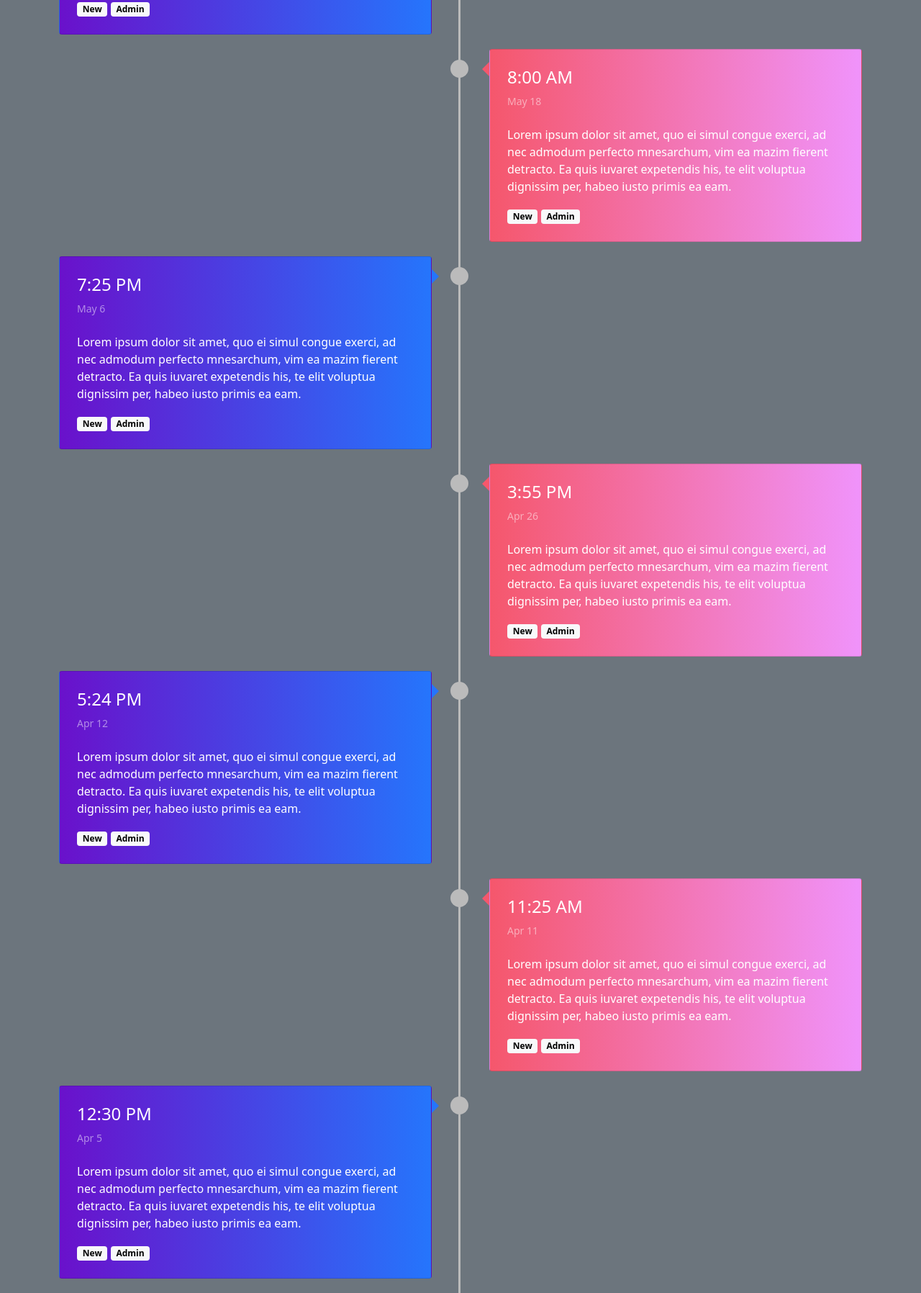
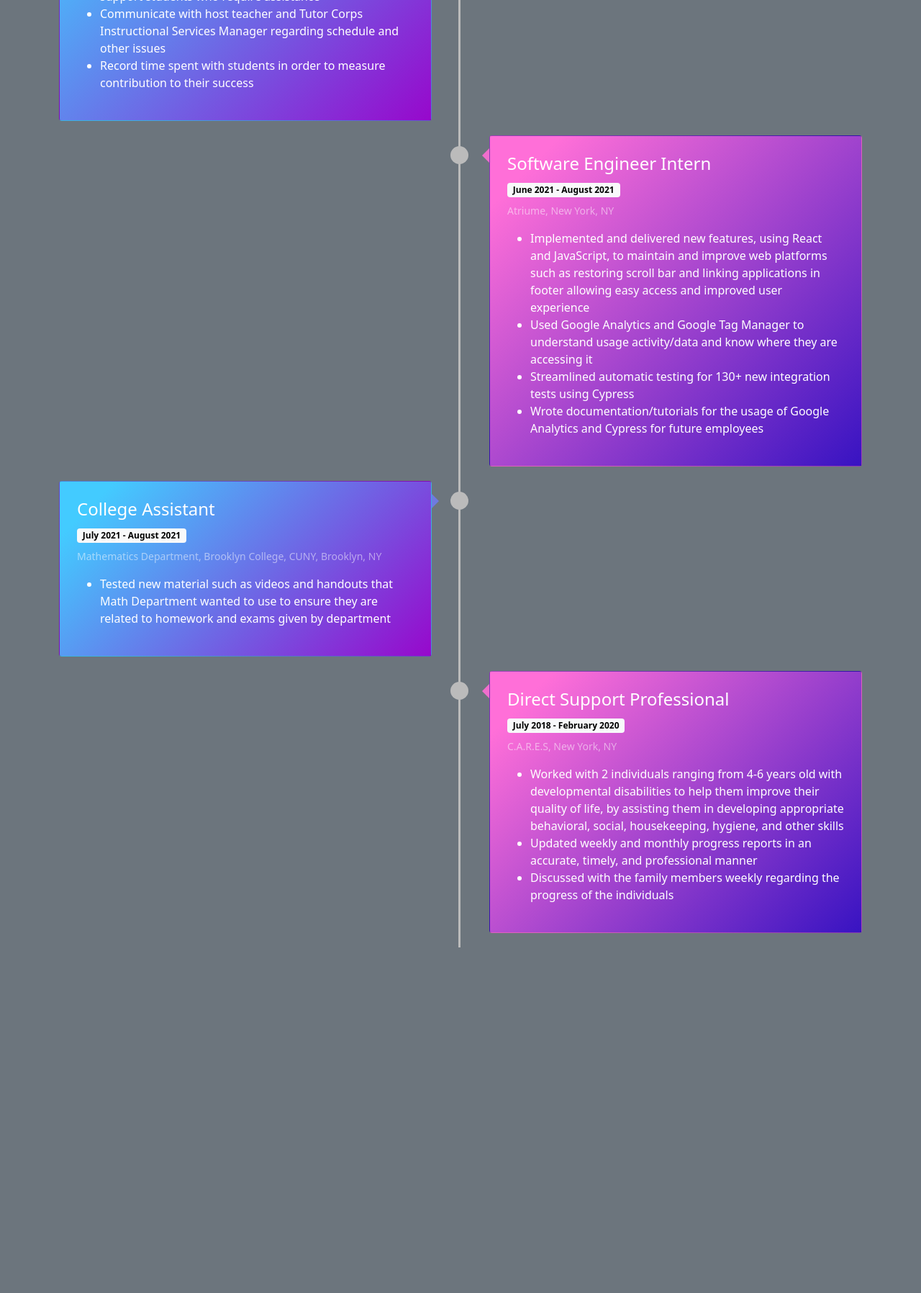
Before and after one commit to Daniel-Ho986/CISC-3610, a plain HTML site: page labs/resume/experience.html in a window 1280 px wide. Shown: the part 324-2120 px from the top of the page at 72% size. After the commit the page ends 1688 px from the top, so only its background shows below. Drawn offline with nearby package versions, Linux system fonts and the light colour scheme.

Commit message:
experience completed

```diff
--- a/labs/resume/experience.css
+++ b/labs/resume/experience.css
@@ -55,9 +55,9 @@
     top: 18px;
     z-index: 1;
     right: 30px;
-    border: medium solid rgba(37, 117, 252, 1);
+    border: medium solid rgba(112, 124, 255, 0.77);
     border-width: 10px 0 10px 10px;
-    border-color: transparent transparent transparent rgba(37, 117, 252, 1);
+    border-color: transparent transparent transparent rgba(112, 124, 255, 0.77);
   }
 
   /* Add arrows to the right container (pointing left) */
@@ -67,9 +67,9 @@
     top: 18px;
     z-index: 1;
     left: 30px;
-    border: medium solid rgba(245, 87, 108, 1);
+    border: medium solid rgba(255, 110, 214, 0.9);
     border-width: 10px 10px 10px 0;
-    border-color: transparent rgba(245, 87, 108, 1) transparent transparent;
+    border-color: transparent rgba(255, 110, 214, 0.9) transparent transparent;
   }
 
   /* Fix the circle for containers on the right side */
@@ -124,7 +124,8 @@
     background: -webkit-linear-gradient(to right, rgba(106, 17, 203, 1), rgba(37, 117, 252, 1));
 
     /* W3C, IE 10+/ Edge, Firefox 16+, Chrome 26+, Opera 12+, Safari 7+ */
-    background: linear-gradient(to right, rgba(106, 17, 203, 1), rgba(37, 117, 252, 1))
+    /* background: linear-gradient(to right, rgba(106, 17, 203, 1), rgba(37, 117, 252, 1)); */
+    background-image: linear-gradient(135deg, #43CBFF 10%, #9708CC 100%);
   }
 
   .gradient-custom-4 {
@@ -135,5 +136,6 @@
     background: -webkit-linear-gradient(to left, rgba(240, 147, 251, 1), rgba(245, 87, 108, 1));
 
     /* W3C, IE 10+/ Edge, Firefox 16+, Chrome 26+, Opera 12+, Safari 7+ */
-    background: linear-gradient(to left, rgba(240, 147, 251, 1), rgba(245, 87, 108, 1))
+    /* background: linear-gradient(to left, rgba(240, 147, 251, 1), rgba(245, 87, 108, 1)); */
+    background-image: linear-gradient(135deg, #FF6FD8 10%, #3813C2 100%);
   }
--- a/labs/resume/experience.html
+++ b/labs/resume/experience.html
@@ -54,107 +54,74 @@
             <div class="timeline-4 left-4">
                 <div class="card gradient-custom">
                     <div class="card-body p-4">
-                <h4>7:45PM</h4>
-                <p class="small text-white-50 mb-4">May 21</p>
-                <p>Lorem ipsum dolor sit amet, quo ei simul congue exerci, ad nec admodum perfecto
-                  mnesarchum, vim ea mazim fierent detracto. Ea quis iuvaret expetendis his, te elit voluptua dignissim
-                  per, habeo iusto primis ea eam.
-                </p>
-                <h6 class="badge bg-light text-black mb-0">New</h6>
-                <h6 class="badge bg-light text-black mb-0">Admin</h6>
+                        <h4>High School Tutor</h4>
+
+                        <h6 class="badge bg-light text-black">August 2021 - Present</h6>
+                        <p class="small text-white-50">CUNY Tutor Corps, New York, NY</p>
+
+                        <ul>
+                            <li>Completed monthly professional development workshops which taught different learning styles for children</li>
+                            <li>Collaborate with host teacher to review lesson plans and support students who require assistance</li>
+                            <li>Communicate with host teacher and Tutor Corps Instructional Services Manager regarding schedule and other issues</li>
+                            <li>Record time spent with students in order to measure contribution to their success</li>
+                        </ul>
                     </div>
                 </div>
             </div>
+
             <div class="timeline-4 right-4">
                 <div class="card gradient-custom-4">
                     <div class="card-body p-4">
-                <i class="fas fa-camera fa-2x mb-3"></i>
-                <h4>8:00 AM</h4>
-                <p class="small text-white-50 mb-4">May 18</p>
-                <p>Lorem ipsum dolor sit amet, quo ei simul congue exerci, ad nec admodum perfecto
-                  mnesarchum, vim ea mazim fierent detracto. Ea quis iuvaret expetendis his, te elit voluptua dignissim
-                  per, habeo iusto primis ea eam.
-                </p>
-                <h6 class="badge bg-light text-black mb-0">New</h6>
-                <h6 class="badge bg-light text-black mb-0">Admin</h6>
+                        <h4>Software Engineer Intern</h4>
+
+                        <h6 class="badge bg-light text-black">June 2021 - August 2021</h6>
+                        <p class="small text-white-50">Atriume, New York, NY</p>
+
+                        <ul>
+                            <li>Implemented and delivered new features, using React and JavaScript, to maintain and improve web platforms such as restoring scroll bar and linking applications in footer allowing easy access and improved user experience</li>
+                            <li>Used Google Analytics and Google Tag Manager to understand usage activity/data and know where they are accessing it</li>
+                            <li>Streamlined automatic testing for 130+ new integration tests using Cypress</li>
+                            <li>Wrote documentation/tutorials for the usage of Google Analytics and Cypress for future employees</li>
+                        </ul>
                     </div>
                 </div>
             </div>
+
             <div class="timeline-4 left-4">
                 <div class="card gradient-custom">
                     <div class="card-body p-4">
-                <i class="fas fa-campground fa-2x mb-3"></i>
-                <h4>7:25 PM</h4>
-                <p class="small text-white-50 mb-4">May 6</p>
-                <p>Lorem ipsum dolor sit amet, quo ei simul congue exerci, ad nec admodum perfecto
-                  mnesarchum, vim ea mazim fierent detracto. Ea quis iuvaret expetendis his, te elit voluptua dignissim
-                  per, habeo iusto primis ea eam.
-                </p>
-                <h6 class="badge bg-light text-black mb-0">New</h6>
-                <h6 class="badge bg-light text-black mb-0">Admin</h6>
+                        <h4>College Assistant</h4>
+
+                        <h6 class="badge bg-light text-black">July 2021 - August 2021</h6>
+                        <p class="small text-white-50">Mathematics Department, Brooklyn College, CUNY, Brooklyn, NY</p>
+
+                        <ul>
+                            <li>Tested new material such as videos and handouts that Math Department wanted to use to ensure they are related to homework and exams given by department</li>
+                        </ul>
                     </div>
                 </div>
             </div>
+
             <div class="timeline-4 right-4">
                 <div class="card gradient-custom-4">
                     <div class="card-body p-4">
-                <i class="fas fa-sun fa-2x mb-3"></i>
-                <h4>3:55 PM</h4>
-                <p class="small text-white-50 mb-4">Apr 26</p>
-                <p>Lorem ipsum dolor sit amet, quo ei simul congue exerci, ad nec admodum perfecto
-                  mnesarchum, vim ea mazim fierent detracto. Ea quis iuvaret expetendis his, te elit voluptua dignissim
-                  per, habeo iusto primis ea eam.
-                </p>
-                <h6 class="badge bg-light text-black mb-0">New</h6>
-                <h6 class="badge bg-light text-black mb-0">Admin</h6>
+                        <h4>Direct Support Professional</h4>
+
+                        <h6 class="badge bg-light text-black">July 2018 - February 2020</h6>
+                        <p class="small text-white-50">C.A.R.E.S, New York, NY</p>
+
+                        <ul>
+                            <li>Worked with 2 individuals ranging from 4-6 years old with developmental disabilities to help them improve their quality of life, by assisting them in developing appropriate behavioral, social, housekeeping, hygiene, and other skills</li>
+                            <li>Updated weekly and monthly progress reports in an accurate, timely, and professional manner</li>
+                            <li>Discussed with the family members weekly regarding the progress of the individuals</li>
+                        </ul>
                     </div>
                 </div>
             </div>
-          <div class="timeline-4 left-4">
-            <div class="card gradient-custom">
-              <div class="card-body p-4">
-                <i class="fas fa-palette fa-2x mb-3"></i>
-                <h4>5:24 PM</h4>
-                <p class="small text-white-50 mb-4">Apr 12</p>
-                <p>Lorem ipsum dolor sit amet, quo ei simul congue exerci, ad nec admodum perfecto
-                  mnesarchum, vim ea mazim fierent detracto. Ea quis iuvaret expetendis his, te elit voluptua dignissim
-                  per, habeo iusto primis ea eam.
-                </p>
-                <h6 class="badge bg-light text-black mb-0">New</h6>
-                <h6 class="badge bg-light text-black mb-0">Admin</h6>
-              </div>
-            </div>
-          </div>
-          <div class="timeline-4 right-4">
-            <div class="card gradient-custom-4">
-              <div class="card-body p-4">
-                <i class="fas fa-laugh-beam fa-2x mb-3"></i>
-                <h4>11:25 AM</h4>
-                <p class="small text-white-50 mb-4">Apr 11</p>
-                <p>Lorem ipsum dolor sit amet, quo ei simul congue exerci, ad nec admodum perfecto
-                  mnesarchum, vim ea mazim fierent detracto. Ea quis iuvaret expetendis his, te elit voluptua dignissim
-                  per, habeo iusto primis ea eam.
-                </p>
-                <h6 class="badge bg-light text-black mb-0">New</h6>
-                <h6 class="badge bg-light text-black mb-0">Admin</h6>
-              </div>
-            </div>
-          </div>
-          <div class="timeline-4 left-4">
-            <div class="card gradient-custom">
-              <div class="card-body p-4">
-                <i class="fas fa-pizza-slice fa-2x mb-3"></i>
-                <h4>12:30 PM</h4>
-                <p class="small text-white-50 mb-4">Apr 5</p>
-                <p>Lorem ipsum dolor sit amet, quo ei simul congue exerci, ad nec admodum perfecto
-                  mnesarchum, vim ea mazim fierent detracto. Ea quis iuvaret expetendis his, te elit voluptua dignissim
-                  per, habeo iusto primis ea eam.
-                </p>
-                <h6 class="badge bg-light text-black mb-0">New</h6>
-                <h6 class="badge bg-light text-black mb-0">Admin</h6>
-              </div>
-            </div>
-          </div>
+
+
+
+
         </div>
       </div>
 </body>
```
Lines whose indentation alone changed are shown as unchanged.
